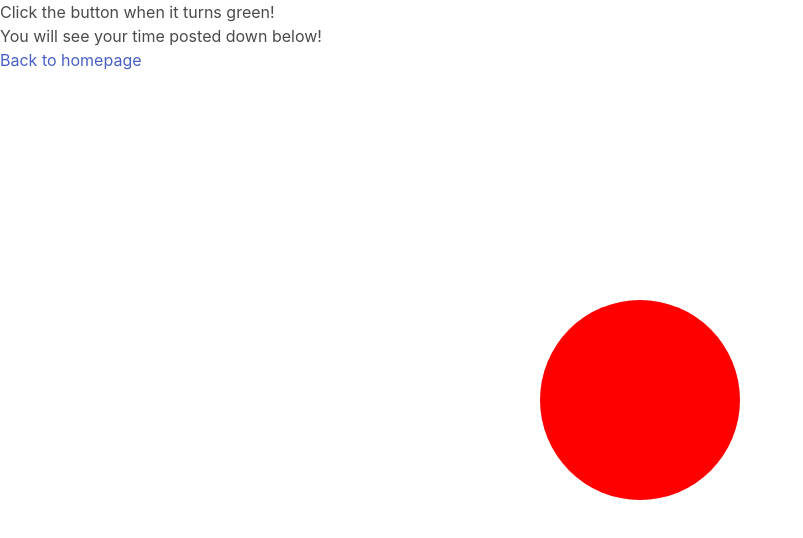
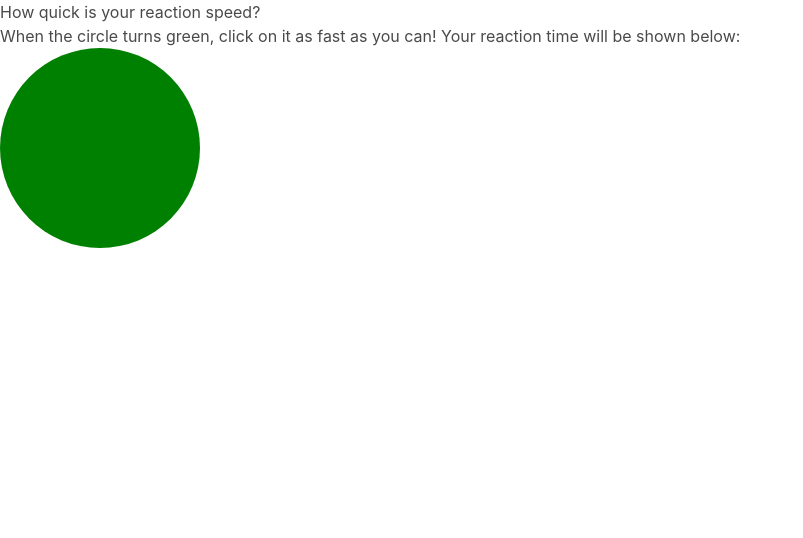
Before and after one commit to jdmar3-comp426/a99-finalproject, a website: page game.html in a window 1280 px wide. Shown: the whole page, without its empty margins (0-803 px from the left). Drawn offline with nearby package versions, Linux system fonts and the light colour scheme.

Commit message:
logic of button game is updated

```diff
--- a/game.html
+++ b/game.html
@@ -4,14 +4,18 @@
         <meta charset="UTF-8">
         <meta name="viewport" content="width=device-width, initial-scale=1">
         <link rel="stylesheet" href="node_modules/bulma/css/bulma.css">
-        <link rel="stylesheet" href="stuff2.css">
-        <script src="reactionGame.js"></script>
+        <link rel="stylesheet" href="./style.css">
     </head>
-<h1>Click the button when it turns green!</h1>
-<p>You will see your time posted down below!</p>
-<div class="buttongame">
-    <div id="circlegame"></div>
-</div>
+    <h1>How quick is your reaction speed?</h1>
+    <body>
+        <!-- DONT EDIT ANY OF THIS PLEASE (ANYTHING INSIDE THE BODY) -->
+                <p>When the circle turns green, click on it as fast as you can! Your reaction time will be shown below: </p>
 
-<h2><a href="index.html">Back to homepage</a></h2>
+                <p id="printReactionTime"></p<>
+
+                <div id="circle"></div>
+                <script  src="./reactionGame.js"></script>
+
+        </body>
+<!--  <h2><a href="index.html">Back to homepage</a></h2> -->
 </html>
--- a/reactionGame.js
+++ b/reactionGame.js
@@ -1,28 +1,28 @@
-var click; var start; var reaction;
+			// variables for monitoring time
+			var click; var start; var react;
 
-console.log("hey");
+			// generates a new red cirle and begins the timing process again
+			function makeCircle() {
+					var time=Math.random();
+					time=time*5000;
 
-// function circleGenerator() {
-//     var icon = document.getElementById("circlegame");
+				// the circle will change to green after a random amount of time
+				setTimeout(function() {
+					document.getElementById("circle").style.backgroundColor="green";
+					start=Date.now();
+				}, time);
+			}
 
-//     var randomTime = (Math.random() * 0.456);
-//     start=Date.now();
-//     setTimeout(changeColor(), randomTime);
-// }
+			// when someone clicks the button, it will record their reaction time, change the color of the button back to red, and restart
+			document.getElementById("circle").onclick=function() {
+				click=Date.now();
+				react=(click-start)/1000;
+				document.getElementById("printReactionTime").innerHTML="Your Reaction Time is: " + react + "seconds";
+				document.getElementById("circle").style.backgroundColor="red";
 
-// document.getElementById("circlegame").onclick=function() {
-//     click=Date.now();
-//     reaction=(click - start)/1000;
-//     document.getElementById("circlegame").style.backgroundColor("#00FF00");
-// }
+				// calls the make circle function to recycle the process
+				makeCircle();
+			}
 
-// function changeColor() {
-//     document.getElementById("circlegame").style.backgroundColor="#00FF00";
-// }
-
-// function getTime() {
-//     click = Date.now();
-// }
-
-//     document.getElementById("reaction").innerHTML="HI aubrie" + reaction;
-//     this.style.background="blue";
+			// calls the make circle function to begin the entire process
+			makeCircle();
--- a/stuff2.css
+++ b/style.css
@@ -1,9 +1,11 @@
 
-#circlegame {
+ /* DONT TOUCH THIS PLEASE*/
+#circle {
         width: 200px;
         height: 200px;
-        border-radius: 50%;
-        background: red;
+        border-radius: 100px;
+        background-color: red;
+        position: relative;
 }
 
 .buttongame{
```
Also changed, not shown: index.html (+1 -1 lines).
